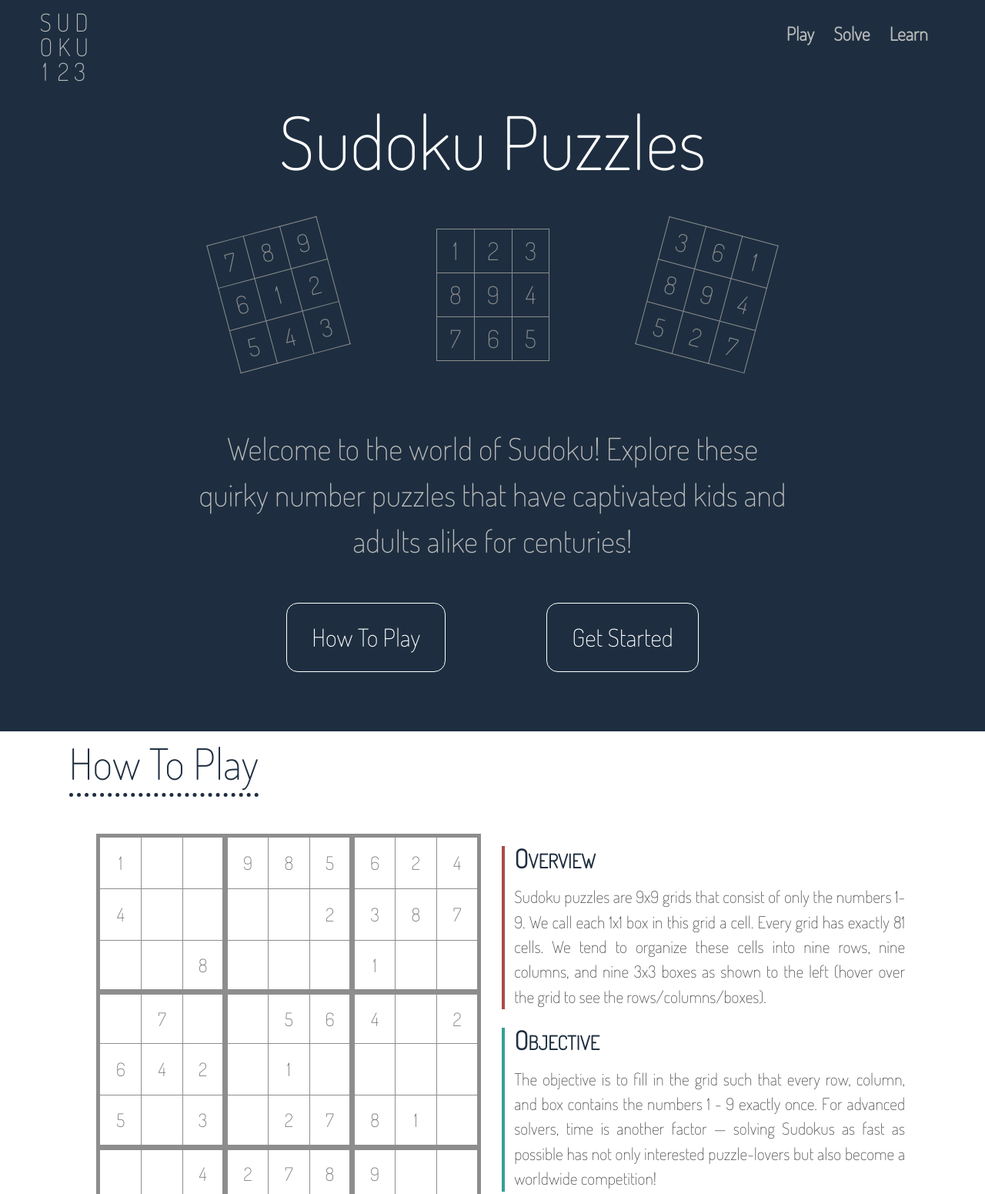
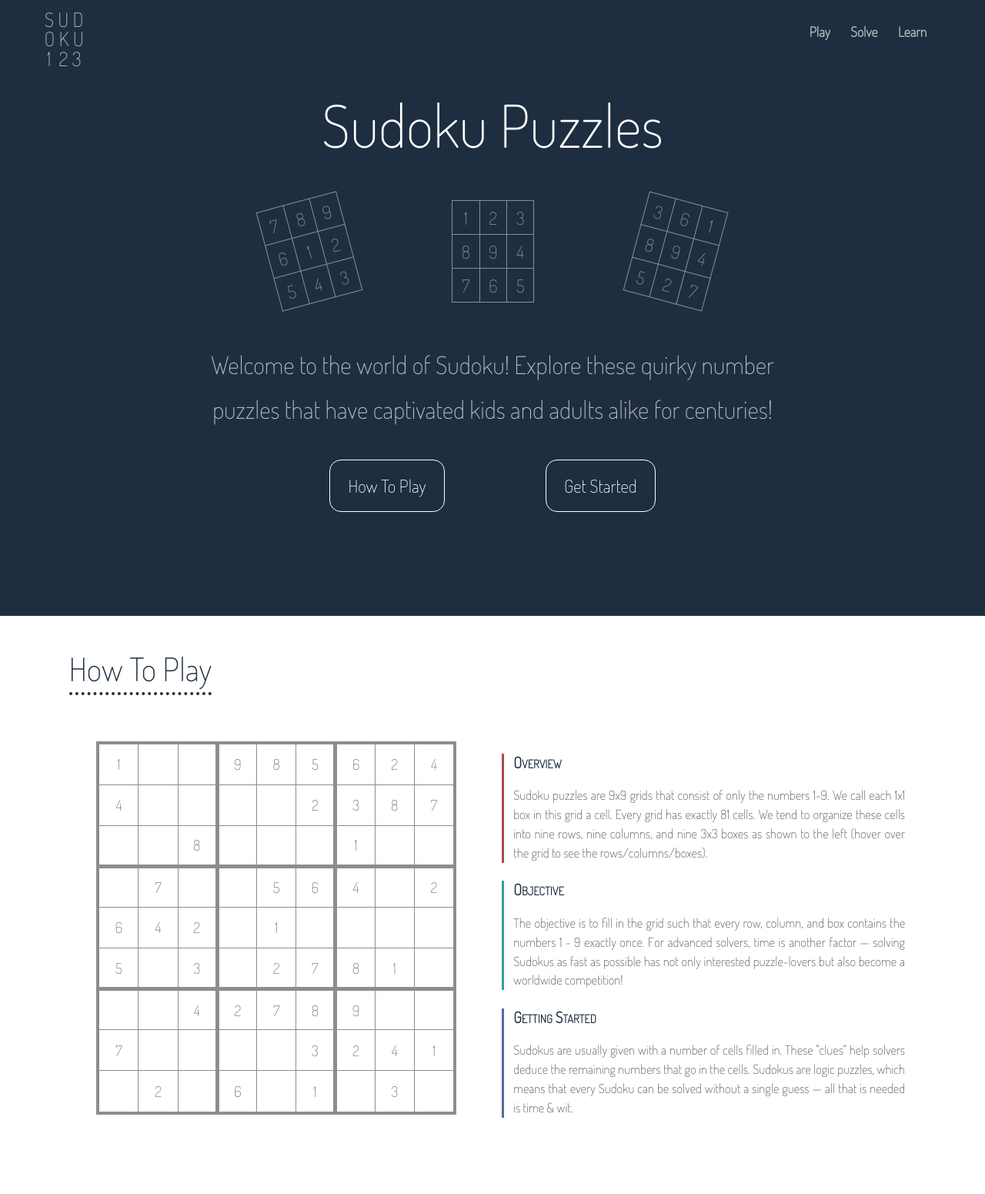
Before and after one commit to vrnayak/vrnayak.github.io, a plain HTML site: page index.html in a window 1280 px wide. Shown: the top 1551 px of the page at 77% size. Drawn offline with nearby package versions, Linux system fonts and the light colour scheme.

Commit message:
Updated formatting to vw and vh

```diff
--- a/styles.css
+++ b/styles.css
@@ -61,10 +61,15 @@ body {
 header, footer {
     display: block;
     vertical-align: middle;
-    width: 100%;
-    padding: 1% 0;
+    width: 100vw;
+    height: 100vh;
+    padding: 1vw 0;
     color: #ffffff;
     background-color: #1E2E40;
+}
+
+footer {
+    height: auto;
 }
 
 a {
@@ -75,12 +80,12 @@ a {
 .logo {
     display: inline-block;
 
-    width: 5%;
-    height: 40px;
-    margin-left: 4%;
+    width: 5vw;
+    height: 5vh;
+    margin-left: 4vw;
 
     color: #bababa;
-    font-size: 2em;
+    font-size: 2.0vw;
     text-align: center;
     background-color: rgba(30, 46, 64, 0.5);
 }
@@ -93,19 +98,19 @@ nav {
     display: inline-block;
     float: right;
 
-    width: 85%;
-    height: 40px;
-    padding: 1.5% 5% 0 0;
+    width: 85vw;
+    height: 5vh;
+    padding: 2.5vh 5vw 0 0;
 
     color: #bababa;
-    font-size: 1.5em;
+    font-size: 1.4vw;
     text-align: right;
 }
 
 nav a {
     display: inline-block;
-    margin: 0 1%;
-    padding-bottom: 0.25em;
+    margin: 0 0.9vw;
+    padding-bottom: 0.25vh;
     font-weight: bold;
 }
 
@@ -115,37 +120,38 @@ nav a:hover {
 
 #intro {
     text-align: center;
-    line-height: 1.5em;
+    line-height: 2.5vh;
 }
 
 #intro h1 {
-    margin: 5% 0;
-    font-size: 6em;
+    margin: 5vw 0;
+    font-size: 6vw;
 }
 
 #intro p {
     display: inline-block;
 
-    width: 60%;
-    margin: 3% auto;
+    width: 60vw;
+    margin: 3vh auto;
 
     color: #bababa;
-    font-size: 2.5em;
-    line-height: 1.5em;
+    font-size: 2.5vw;
+    line-height: 1.8em;
 }
 
 #intro table {
     display: inline-block;
-    margin: 3% 5%;
+    margin: 3vh 5vw;
 }
 
 #intro td {
-    width: 1.5em;
+    width: 1.5vw;
+    height: 3.5vh;
     border: 0.05em #8d8d8d solid;
 
     color: #8d8d8d;
     align-content: center;
-    font-size: 2em;
+    font-size: 1.8vw;
     padding: 0.5em 0.5em;
     vertical-align: middle;
 }
@@ -167,7 +173,7 @@ nav a:hover {
     border-radius: 15px;
 
     color: white;
-    font-size: 2em;
+    font-size: 1.8vw;
 }
 
 .btn:hover {
@@ -177,17 +183,17 @@ nav a:hover {
 
 #howToPlay {
     display: block;
-    width: 93%;
-    height: 100%;
-    margin: 1% 0 4% 7%;
+    width: 93vw;
+    height: 95vh;
+    margin: 1vh 0 4vh 7vw;
 }
 
 h2 {
     display: inline-block;
     padding-bottom: 0.2em;
-    margin-bottom: 3%;
+    margin: 5vh 0 6vh 0;
     color: #1E2E40;
-    font-size: 3.5em;
+    font-size: 3.3vw;
     border-bottom: #1E2E40 0.1em dotted;
 }
 
@@ -200,9 +206,9 @@ h2 {
     border-left: 0.2em rgba(145, 22, 22, 0.77) solid;
 
     color: #4f4f4f;
-    font-size: 1.35em;
+    font-size: 1.3vw;
     text-align: justify;
-    line-height: 1.5em;
+    line-height: 1.95vw;
 }
 
 #objective {
@@ -216,7 +222,7 @@ h2 {
 .steps h3 {
     color: #1E2E40;
     padding-bottom: 3%;
-    font-size: 1.55em;
+    font-size: 1.55vw;
     font-weight: bold;
 }
 
@@ -234,17 +240,17 @@ h2 {
     display: inline-block;
     border: 0.3em #8d8d8d solid;
     border-collapse: collapse;
-    font-size: 1em;
+    font-size: 0.9vw;
 }
 
 .grid td {
-    width: 2.8em;
-    height: 2.8em;
+    width: 4.0vw;
+    height: 4.15vw;
     border: 0.05em #8d8d8d solid;
 
     color: #7a7a7a;
     align-content: center;
-    font-size: 1.5em;
+    font-size: 1.5vw;
     padding: 0.6em;
     text-align: center;
     vertical-align: middle;
@@ -261,7 +267,7 @@ h2 {
 }
 
 .colDemoColor {
-    background-color: rgba(0, 47, 188, 0.43);
+    background-color: rgba(79, 122, 248, 0.42);
 }
 
 .rowGridColor {
@@ -376,3 +382,14 @@ small {
 
     font-size: 1.2em;
 }
+
+#gridSection {
+    height: 80vh;
+}
+
+.learn {
+    display: block;
+    width: 93vw;
+    height: 95vh;
+    margin: 1vh 0 4vh 7vw;
+}
```
